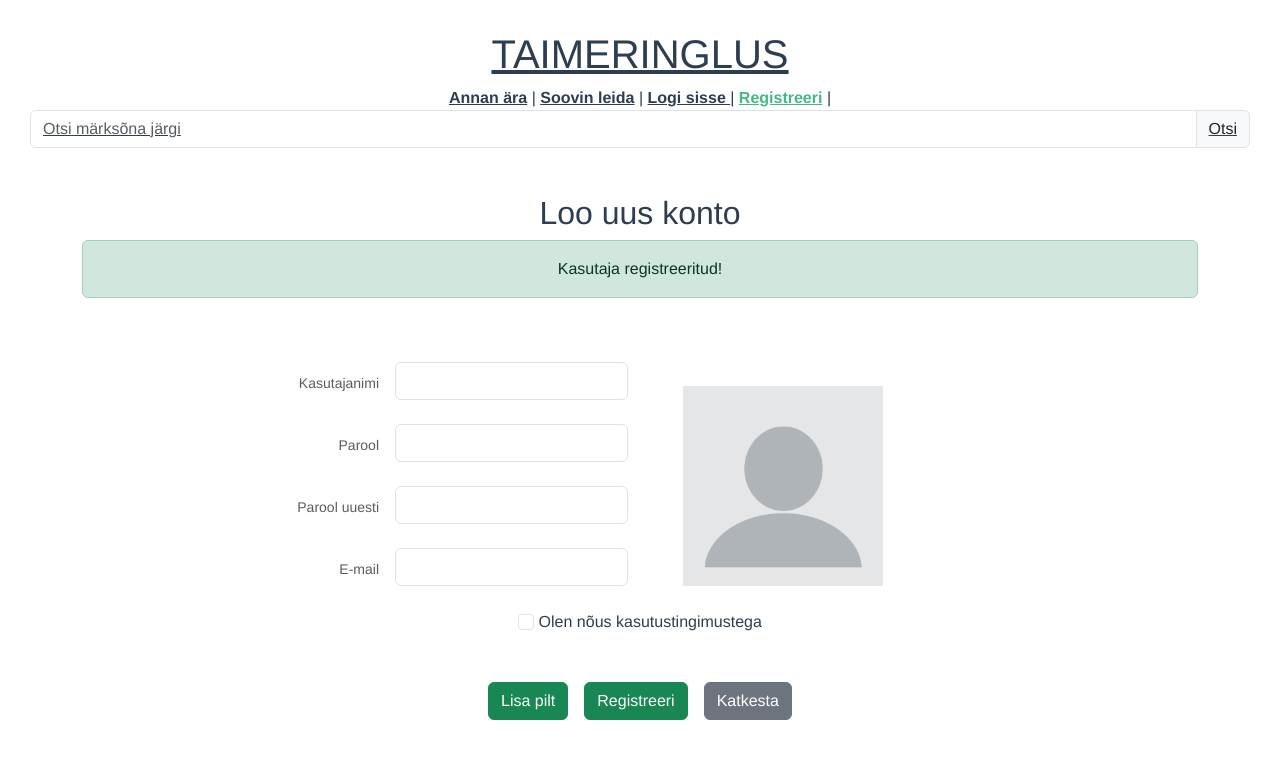
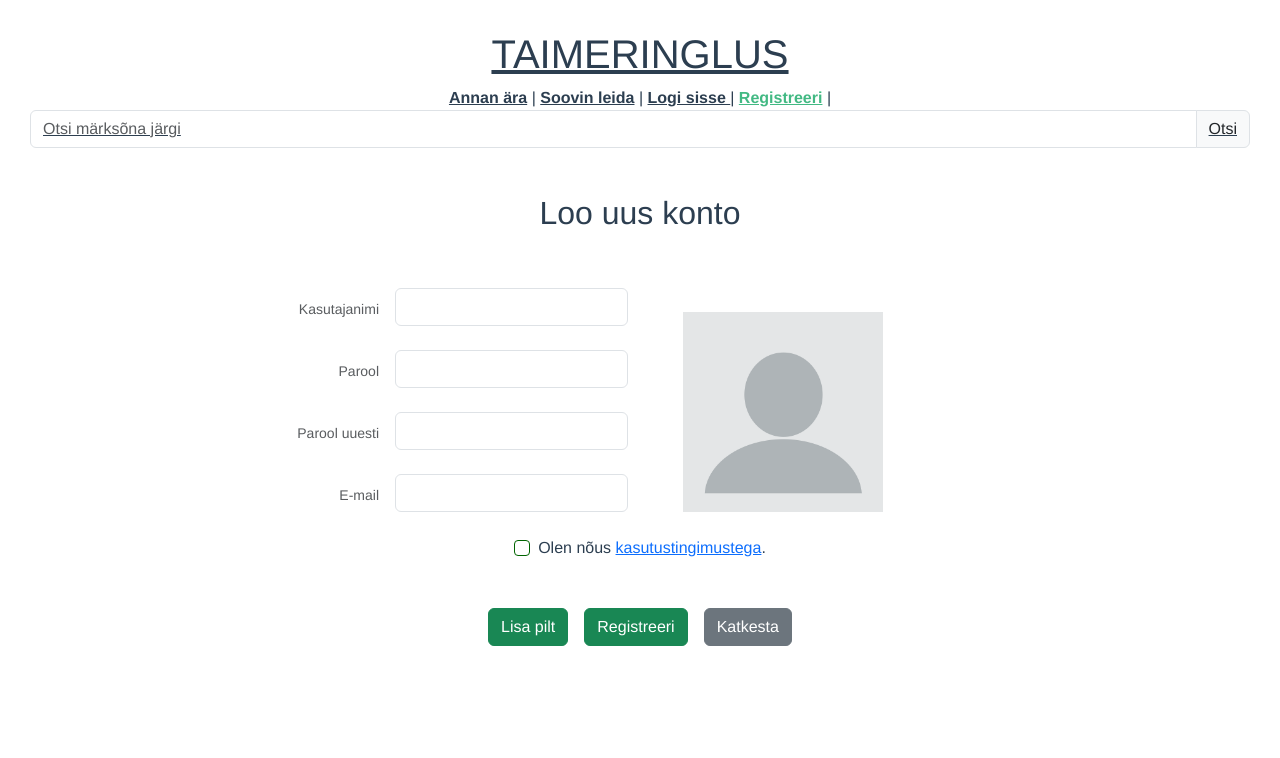
Before and after one commit to karin-v/flowerfront, a Vue app: page /register in a window 1280 px wide. Shown: the top 758 px of the page. Built offline with nearby package versions, Linux system fonts and the light colour scheme.

Commit message:
register view wip

```diff
--- a/src/components/AlertSuccess.vue
+++ b/src/components/AlertSuccess.vue
@@ -1,10 +1,13 @@
 <template>
-  <div class="alert alert-success" role="alert">
-    Kasutaja registreeritud!
+  <div v-if="message.length > 0" class="alert alert-success" role="alert">
+    {{message}}
   </div>
 </template>
 <script>
 export default {
-  name: 'AlertSuccess'
+  name: 'AlertSuccess',
+  props: {
+    message: String
+  }
 }
 </script>
--- a/src/router/index.js
+++ b/src/router/index.js
@@ -23,7 +23,7 @@ const routes = [
   },
   {
     path: '/login',
-    name: 'LoginRoute',
+    name: 'loginRoute',
     component: LoginView
   },
   {
--- a/src/service/NavigationService.js
+++ b/src/service/NavigationService.js
@@ -6,5 +6,8 @@ export default {
     },
     navigateToHomeView() {
         router.push({name: 'homeRoute'})
+    },
+    navigateToLoginView() {
+        router.push({name: 'loginRoute'})
     }
 }
--- a/src/views/AboutView.vue
+++ /dev/null
@@ -1,5 +0,0 @@
-<template>
-  <div class="about">
-    <h1>This is an about page</h1>
-  </div>
-</template>
--- a/src/views/LoginView.vue
+++ b/src/views/LoginView.vue
@@ -1,6 +1,5 @@
 <template>
   <div>
-
 
     <div class="container text-center">
 
@@ -45,7 +44,10 @@
 <script>
 
 
+import AlertDanger from "@/components/AlertDanger.vue";
+
 export default {
-  name: "LoginView"
+  name: "LoginView",
+  components: {AlertDanger}
 }
 </script>
--- a/src/views/RegisterView.vue
+++ b/src/views/RegisterView.vue
@@ -41,12 +41,13 @@
 
       </div>
       <div>
-        <div class="mb-4">
-          <input type="checkbox" class="form-check-input">
-
-          Olen nõus kasutustingimustega
-
-        </div>
+        <div>
+          <!-- Checkbox koos tekstiga -->
+          <input v-model="newUser.consent" class="form-check-input" type="checkbox" style="border-color: darkgreen">
+          <label for="consentCheckbox" class="ms-2">
+            Olen nõus <a href="/kasutustingimused" target="_blank">kasutustingimustega</a>.
+          </label>
+          </div>
       </div>
 
       <div class="row mt-5 align-items-center">
@@ -111,13 +112,19 @@ export default {
     },
 
     validateIsOkToAddNewUser() {
-      if (this.user.username.length === 0) {
+      if (this.newUser.username.length === 0) {
         this.errorMessage = 'Sisesta kasutajanimi'
         setTimeout(this.resetAllMessages, 4000)
-      } else if (this.user.password.length === 0) {
+      } else if (this.newUser.password.length === 0) {
         this.errorMessage = 'Sisesta parool'
         setTimeout(this.resetAllMessages, 4000)
-      } else if (isTermsAgreed) {
+      } else if (this.passwordRetype.length === 0) {
+        this.errorMessage = 'Sisesta parool uuesti'
+        setTimeout(this.resetAllMessages, 4000)
+      } else if (this.newUser.email.length === 0) {
+        this.errorMessage = 'Sisesta email'
+        setTimeout(this.resetAllMessages, 4000)
+      } else if (!this.newUser.consent) {
         this.errorMessage = 'Tutvu kasutajatingimustega ja kinnita nõusolek'
         setTimeout(this.resetAllMessages, 4000)
       } else if (this.passwordRetype !== this.newUser.password) {
@@ -131,6 +138,7 @@ export default {
     handleAddNewUserResponse() {
       this.successMessage = 'Kasutaja "' + this.newUser.username + '" on lisatud'
       setTimeout(this.resetAllMessages, 2000)
+      NavigationService.navigateToLoginView();
     },
 
     handleNewUserErrorResponse(error) {
```
